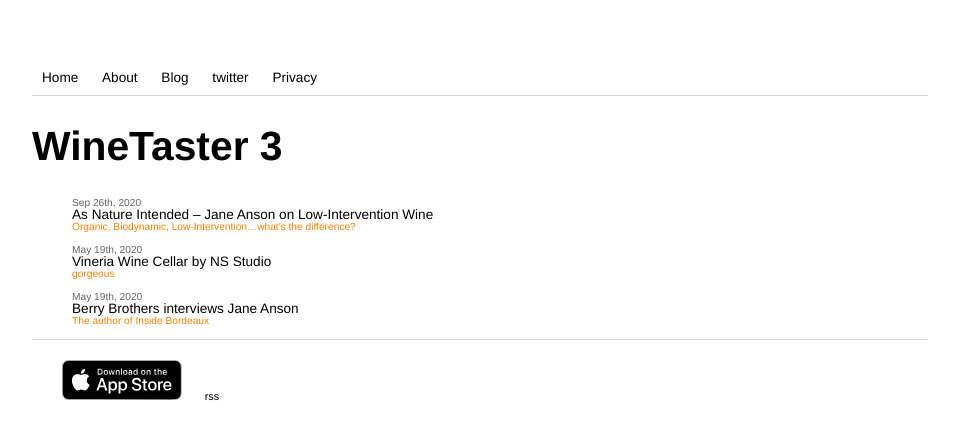
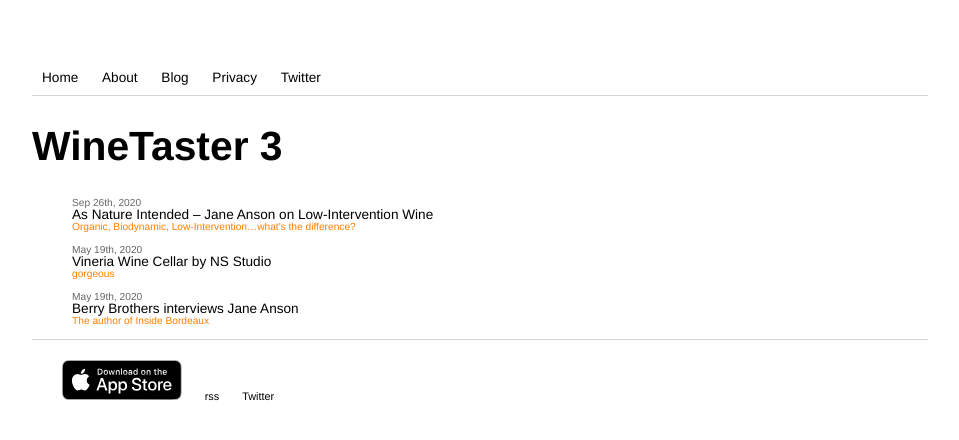
Before and after one commit to winetaster/winetaster.github.io, a Jekyll site: the page built from blog/index.html, in a window 1280 px wide. Shown: the top 440 px of the page, without its empty margins (160-1119 px from the left). Built offline with Jekyll 4.4.1, drawn with Linux system fonts in a browser that asks for light colours.

Commit message:
move twitter to footer

```diff
--- a/_includes/footer.html
+++ b/_includes/footer.html
@@ -149,6 +149,7 @@
           >rss</a
         >
       </li>
+      <li><a href="https://twitter.com/winetasterapp">Twitter</a></li>
     </ul>
   </footer>
 </div>
--- a/_layouts/default.html
+++ b/_layouts/default.html
@@ -12,8 +12,8 @@
         <li><a href="/">Home</a></li>
         <li><a href="/about">About</a></li>
         <li><a href="/blog">Blog</a></li>
-        <li><a href="https://twitter.com/winetasterapp">twitter</a></li>
         <li><a href="/privacy	">Privacy</a></li>
+        <li><a href="https://twitter.com/winetasterapp">Twitter</a></li>
       </ul>
     </nav>
     <div class="container">{{ content }}</div>
```
